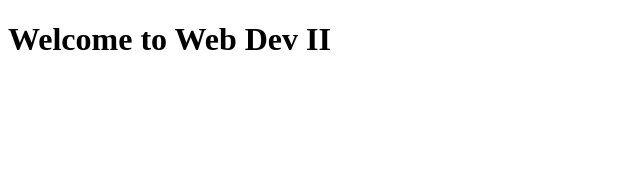
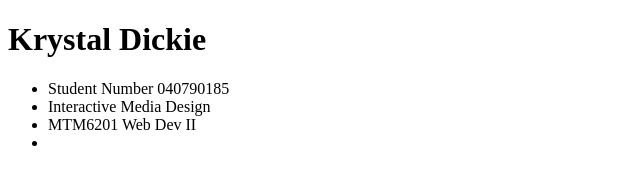
Before and after one commit to KrystalDickie/mtm6201-week1, a plain HTML site: page index.html in a window 1280 px wide. Shown: the whole page, without its empty margins (0-640 px from the left). Drawn offline with Linux system fonts and the light colour scheme.

Commit message:
Assignment changes

```diff
--- a/index.html
+++ b/index.html
@@ -6,12 +6,18 @@
 <meta charset="UTF-8">
 <meta http-equiv="X-UA-Compatible" content="IE=edge">
 <meta name="viewport" content="width=device-width, initial-scale=1.8">
-<title>MTM6201 Web Dev II - Week 1 </title>
+<title>Krystal Dickie</title>
 
 </head>
 
 <body>
-    <h1>Welcome to Web Dev II</h1>
+    <h1>Krystal Dickie</h1>
+    <ul>
+        <li> Student Number 040790185 </li>
+        <li>Interactive Media Design</li>
+        <li>MTM6201 Web Dev II</li>
+        <li></li>
+    </ul>
 </body>
 
 </html>
```
